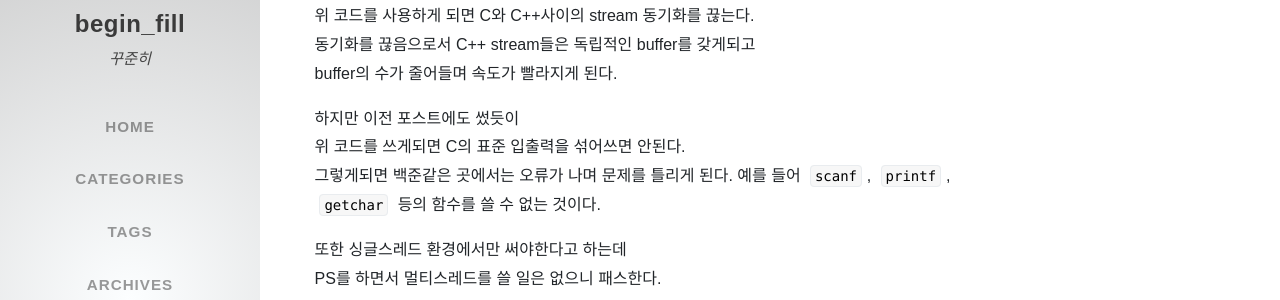
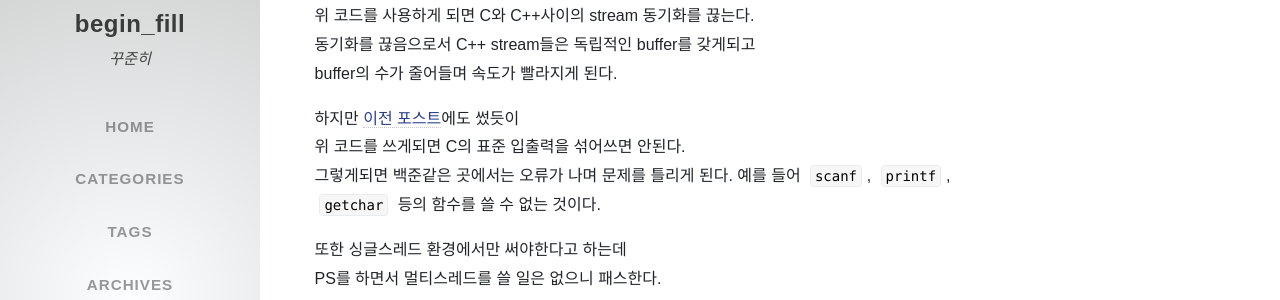
Before and after one commit to ip99202/ip99202.github.io, a Jekyll site: the page built from _posts/2020-10-05-입출력-속도-줄이기.md, in a window 1280 px wide and 900 px high, scrolled down 989 px. Shown: the part 150-450 px from the top of the window. Built offline with Jekyll 4.4.1, drawn with Linux system fonts in a browser that asks for light colours; nearby versions of some CDN libraries; some web fonts are replaced; comment, search, counter and statistics services are not loaded; part of the change alters nothing that is shown.

```diff
--- a/_posts/2020-10-05-입출력-속도-줄이기.md
+++ b/_posts/2020-10-05-입출력-속도-줄이기.md
@@ -44,7 +44,7 @@ return 0;
 동기화를 끊음으로서 C++ stream들은 독립적인 buffer를 갖게되고
 buffer의 수가 줄어들며 속도가 빨라지게 된다.
 
-하지만 이전 포스트에도 썼듯이
+하지만 [이전 포스트](https://ip99202.github.io/posts/sync_with_stdio(false)-%EC%93%B8-%EB%95%8C-%EC%A3%BC%EC%9D%98%ED%95%A0-%EC%82%AC%ED%95%AD/)에도 썼듯이
 위 코드를 쓰게되면 C의 표준 입출력을 섞어쓰면 안된다.
 그렇게되면 백준같은 곳에서는 오류가 나며 문제를 틀리게 된다.
 예를 들어 `scanf`, `printf`, `getchar` 등의 함수를 쓸 수 없는 것이다.
```
